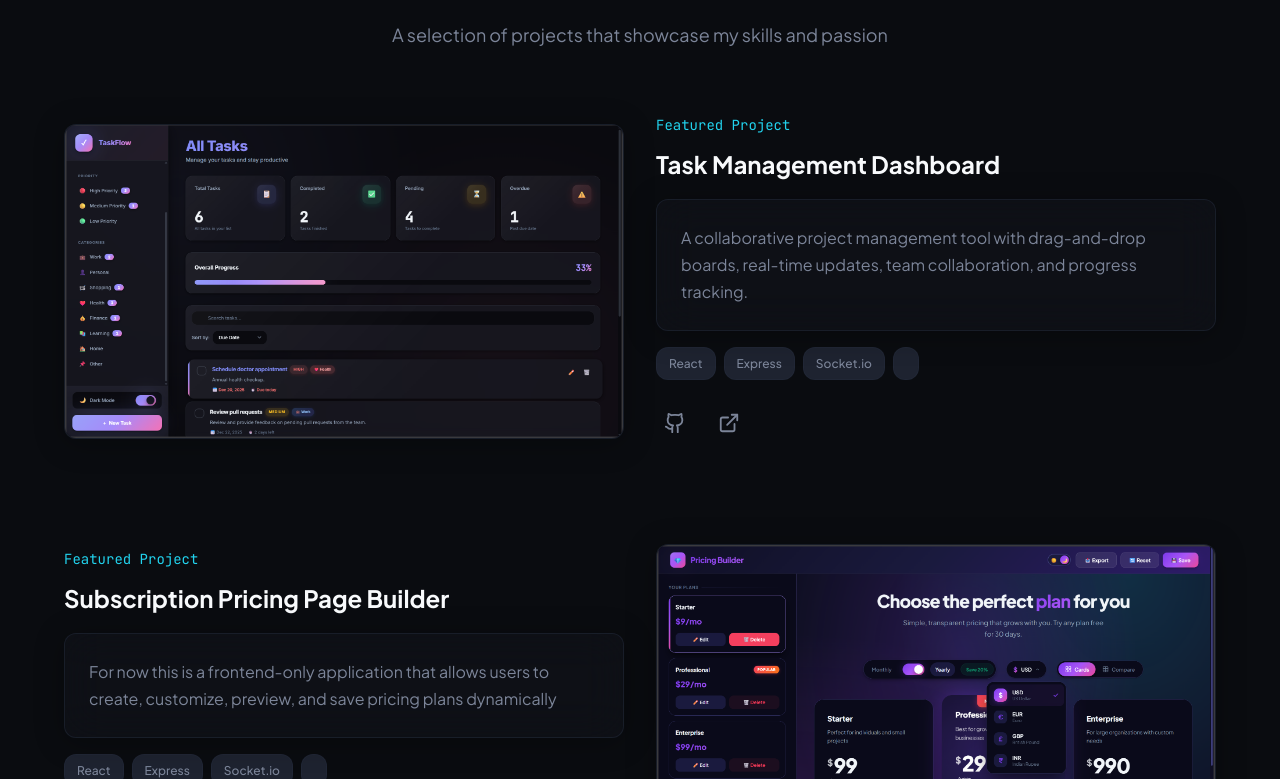
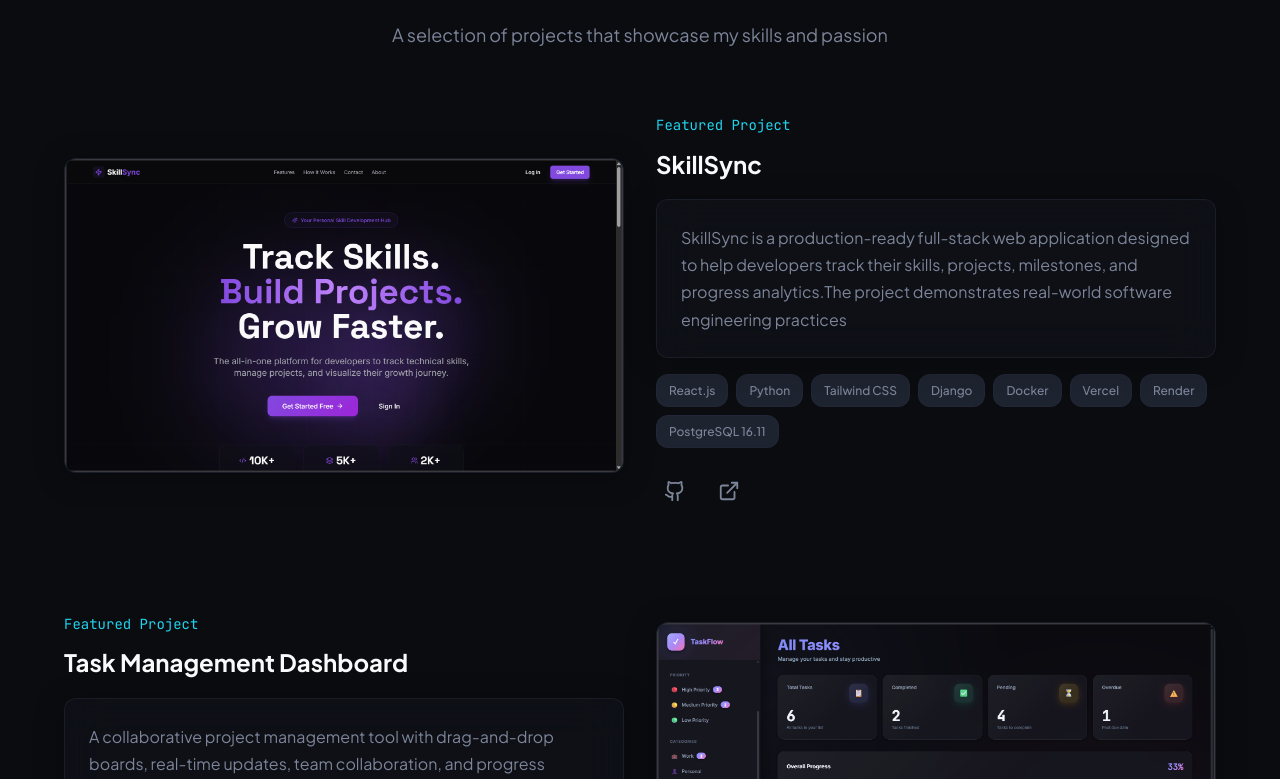
Before and after one commit to faizangit123/portfolio, a React (Vite) app in the folder faizan_portfolio/: page / in a window 1280 px wide. Shown: the part 3461-4240 px from the top of the page. Built offline with nearby package versions, Linux system fonts and the light colour scheme.

Commit message:
add new project

```diff
--- a/faizan_portfolio/src/components/Footer.jsx
+++ b/faizan_portfolio/src/components/Footer.jsx
@@ -50,7 +50,6 @@ const Footer = () => {
         <div className="footer-bottom">
           <p className="footer-copyright">
             © {currentYear} Faizan.
-             {/* Made with <Heart size={14} /> and lots of ☕ */}
           </p>
 
           <div className="footer-social">
--- a/faizan_portfolio/src/components/HeroSection.css
+++ b/faizan_portfolio/src/components/HeroSection.css
@@ -45,8 +45,8 @@
     linear-gradient(to right, rgba(36, 45, 61, 0.3) 1px, transparent 1px),
     linear-gradient(to bottom, rgba(36, 45, 61, 0.3) 1px, transparent 1px);
   background-size: 4rem 4rem;
+  -webkit-mask-image: radial-gradient(ellipse 60% 50% at 50% 0%, #000 70%, transparent 110%);
   mask-image: radial-gradient(ellipse 60% 50% at 50% 0%, #000 70%, transparent 110%);
-  -webkit-mask-image: radial-gradient(ellipse 60% 50% at 50% 0%, #000 70%, transparent 110%);
 }
 
 .hero-content {
--- a/faizan_portfolio/src/components/ProjectsSection.jsx
+++ b/faizan_portfolio/src/components/ProjectsSection.jsx
@@ -13,10 +13,20 @@ const projects = [
   //   live: '#',
   //   featured: true,
   // },
+
+  {
+    title: 'SkillSync',
+    description: 'SkillSync is a production-ready full-stack web application designed to help developers track their skills, projects, milestones, and progress analytics.The project demonstrates real-world software engineering practices',
+    tech: ['React.js','Python','Tailwind CSS','Django','Docker','Vercel','Render','PostgreSQL 16.11'],
+    image: 'skill.png',
+    github: 'https://github.com/faizangit123/SkillSync',
+    live: 'https://skill-sync-sage-nu.vercel.app',
+    featured: true,
+  },
   {
     title: 'Task Management Dashboard',
     description: 'A collaborative project management tool with drag-and-drop boards, real-time updates, team collaboration, and progress tracking.',
-    tech: ['React', 'Express', 'Socket.io', ''],
+    tech: ['React.js','Tsilwind CSS','Versel', 'Socket.io', ''],
     image: 'four.png',
     github: 'https://github.com/faizangit123/Project-Task-Management-Dashboard',
     live: 'https://project-task-management-dashboard.vercel.app/',
@@ -25,7 +35,7 @@ const projects = [
    {
     title: 'Subscription Pricing Page Builder',
     description: 'For now this is a frontend-only application that allows users to create, customize, preview, and save pricing plans dynamically',
-    tech: ['React', 'Express', 'Socket.io', ''],
+    tech: ['React.js','CSS3','HTML5','Versel','Socket.io',],
     image: 'three.png',
     github: 'https://github.com/faizangit123/Project-Subscription-Pricing-Page-Builder',
     live: 'https://project-subscription-pricing-page-b.vercel.app/',
@@ -34,7 +44,7 @@ const projects = [
   {
     title: 'Weather Dashboard Open Meteo',
     description: 'The application focuses on clean UI, usability, and frontend best practices.',
-    tech: ['React', 'Express', 'Socket.io', 'Open-meteo API'],
+    tech: ['React.js', 'CSS3','HTML5','Socket.io', 'Open-meteo API'],
     image: 'five.png',
     github: 'https://github.com/faizangit123/weather-dashboard-open-meteo',
     live: 'https://weather-dashboard-open-meteo.vercel.app/',
@@ -43,7 +53,7 @@ const projects = [
   {
     title: 'Portfolio Website Builder',
     description: 'A SaaS platform that allows users to create professional portfolios with customizable templates and real-time preview.',
-    tech: ['React', 'Node.js', 'MongoDB', 'AWS S3'],
+    tech: ['React.js','CSS3','HTML5'],
     image: 'img3.png',
     github: 'https://github.com/faizangit123/project_portfolio_builder',
     live: 'https://project-portfolio-builder.vercel.app/',
@@ -52,7 +62,7 @@ const projects = [
   {
     title: 'Kanban Board',
     description: 'A visual project management tool that helps teams track tasks across stages like To Do, In Progress, and Done for better workflow and productivity.',
-    tech: ['React', 'HTML5 Drag & Drop API', 'Chart.js'],
+    tech: ['React,js', 'HTML5 Drag & Drop API', 'Chart.js'],
     image: 'two.png',
     github: 'https://github.com/faizangit123/Project_Kanban_Board',
     live: 'https://project-kanban-board-lilac.vercel.app/',
@@ -61,7 +71,7 @@ const projects = [
   {
     title: 'Blog CMS',
     description: 'Content management system with markdown support, SEO optimization, and analytics dashboard.',
-    tech: ['React', 'Node.js', 'MongoDB', 'JWT'],
+    tech: ['React.js', 'Node.js', 'MongoDB', 'JWT'],
     image: 'https://images.unsplash.com/photo-1499750310107-5fef28a66643?w=600&h=400&fit=crop',
     github: 'https://github.com/faizangit123',
     live: '#',
@@ -70,7 +80,7 @@ const projects = [
   {
     title: 'REST API Service',
     description: 'Scalable RESTful API with authentication, rate limiting, documentation, and comprehensive testing.',
-    tech: ['Node.js', 'Express', 'PostgreSQL', 'Docker'],
+    tech: ['Node.js', 'PostgreSQL', 'Docker'],
     image: 'https://images.unsplash.com/photo-1558494949-ef010cbdcc31?w=600&h=400&fit=crop',
     github: 'https://github.com/faizangit123',
     live: '#',
--- a/faizan_portfolio/src/index.css
+++ b/faizan_portfolio/src/index.css
@@ -1,4 +1,4 @@
-@import url('https://fonts.googleapis.com/css2?family=JetBrains+Mono:wght@400;500;600;700&family=Plus+Jakarta+Sans:wght@300;400;500;600;700;800&display=swap');
+@import url("https://fonts.googleapis.com/css2?family=JetBrains+Mono:wght@400;500;600;700&family=Plus+Jakarta+Sans:wght@300;400;500;600;700;800&display=swap");
 
 :root {
   --background: #0a0c10;
@@ -13,8 +13,8 @@
   --muted-foreground: #7c8599;
   --border: #242d3d;
   --radius: 0.75rem;
-  --font-display: 'Plus Jakarta Sans', sans-serif;
-  --font-mono: 'JetBrains Mono', monospace;
+  --font-display: "Plus Jakarta Sans", sans-serif;
+  --font-mono: "JetBrains Mono", monospace;
 }
 
 * {
@@ -57,7 +57,8 @@ button {
   font-family: inherit;
 }
 
-input, textarea {
+input,
+textarea {
   font-family: inherit;
 }
 
@@ -70,6 +71,7 @@ input, textarea {
 
 .glass-card {
   background: rgba(18, 21, 28, 0.5);
+  -webkit-backdrop-filter: blur(20px);
   backdrop-filter: blur(20px);
   border: 1px solid rgba(36, 45, 61, 0.5);
   border-radius: var(--radius);
@@ -78,6 +80,7 @@ input, textarea {
 
 .glass-card-hover {
   background: rgba(18, 21, 28, 0.5);
+  -webkit-backdrop-filter: blur(20px);
   backdrop-filter: blur(20px);
   border: 1px solid rgba(36, 45, 61, 0.5);
   border-radius: var(--radius);
@@ -174,18 +177,34 @@ input, textarea {
 
 /* Animations */
 @keyframes float {
-  0%, 100% { transform: translateY(0px); }
-  50% { transform: translateY(-20px); }
+  0%,
+  100% {
+    transform: translateY(0px);
+  }
+  50% {
+    transform: translateY(-20px);
+  }
 }
 
 @keyframes pulse-glow {
-  0%, 100% { opacity: 1; box-shadow: 0 0 20px rgba(34, 211, 238, 0.3); }
-  50% { opacity: 0.8; box-shadow: 0 0 40px rgba(34, 211, 238, 0.5); }
+  0%,
+  100% {
+    opacity: 1;
+    box-shadow: 0 0 20px rgba(34, 211, 238, 0.3);
+  }
+  50% {
+    opacity: 0.8;
+    box-shadow: 0 0 40px rgba(34, 211, 238, 0.5);
+  }
 }
 
 @keyframes spin {
-  from { transform: rotate(0deg); }
-  to { transform: rotate(360deg); }
+  from {
+    transform: rotate(0deg);
+  }
+  to {
+    transform: rotate(360deg);
+  }
 }
 
 .animate-float {
```
Also changed, not shown: faizan_portfolio/public/skill.png (added), 1 other file (tests, documents, lock files or other folders).
